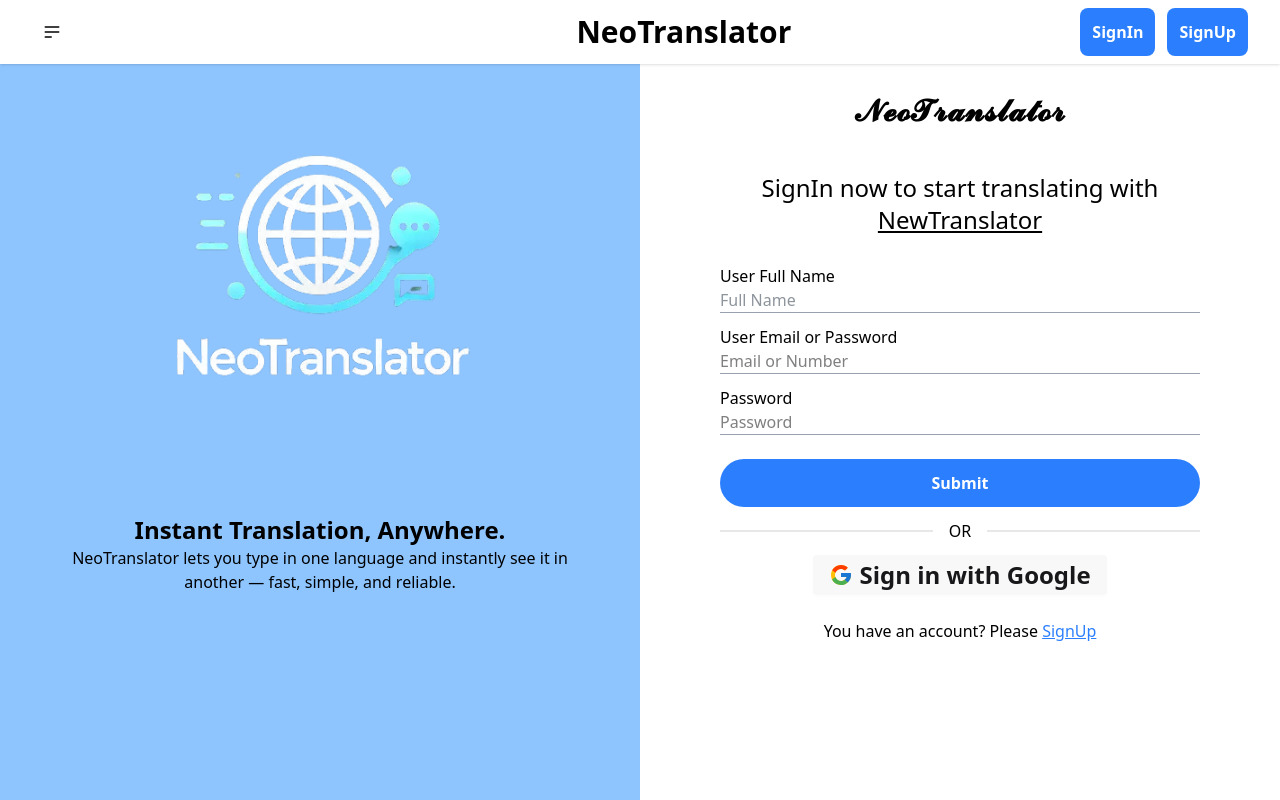
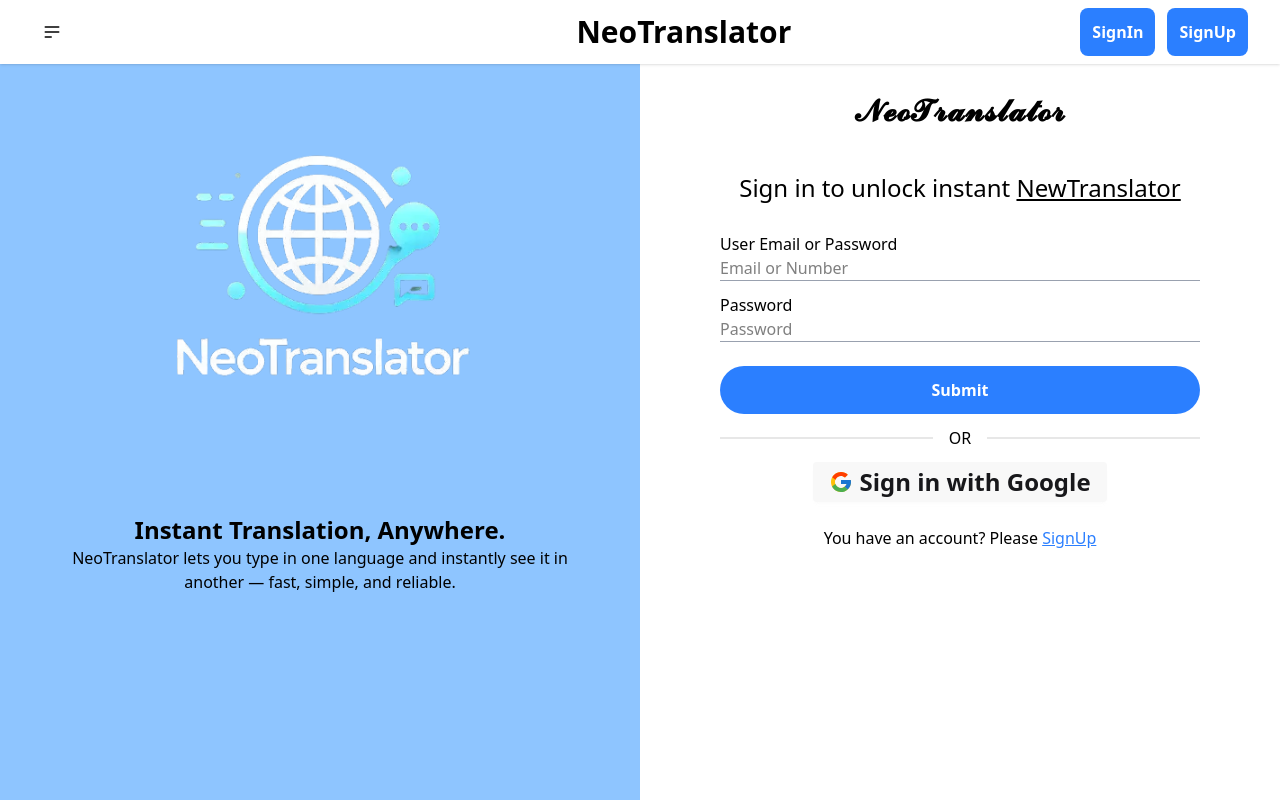
Before and after one commit to md-abu-naim/NeoTranslator-Client, a React (Vite) app: page /signIn in a window 1280 px wide. Shown: the top 800 px of the page. Built offline with nearby package versions, Linux system fonts and the light colour scheme.

Commit message:
complate design in signIn page

```diff
--- a/src/Components/SignIn.jsx
+++ b/src/Components/SignIn.jsx
@@ -26,13 +26,9 @@
                         <div className="text-center pb-3">
                             <h1 className="font-bold text-3xl lg:py-7 py-2">𝓝𝓮𝓸𝓣𝓻𝓪𝓷𝓼𝓵𝓪𝓽𝓸𝓻</h1>
 
-                            <h3 className="text-xl md:text-2xl my-4">SignIn now to start translating with <span className="underline">NewTranslator</span></h3>
+                            <h3 className="text-xl md:text-2xl my-4">Sign in to unlock instant <span className="underline">NewTranslator</span></h3>
                         </div>
                         <form onSubmit={handleSubmit(onSubmit)} className="space-y-3 text-black" >
-                            <div className="">
-                                <label>User Full Name</label>
-                                <input className="w-full text-gray-800 outline-none border-b border-gray-400" placeholder="Full Name" {...register("name")} />
-                            </div>
                             <div>
                                 <label>User Email or Password</label>
                                 <input className="w-full outline-none border-b border-gray-400" placeholder="Email or Number" {...register("email", { required: true })} type="text" />
```
